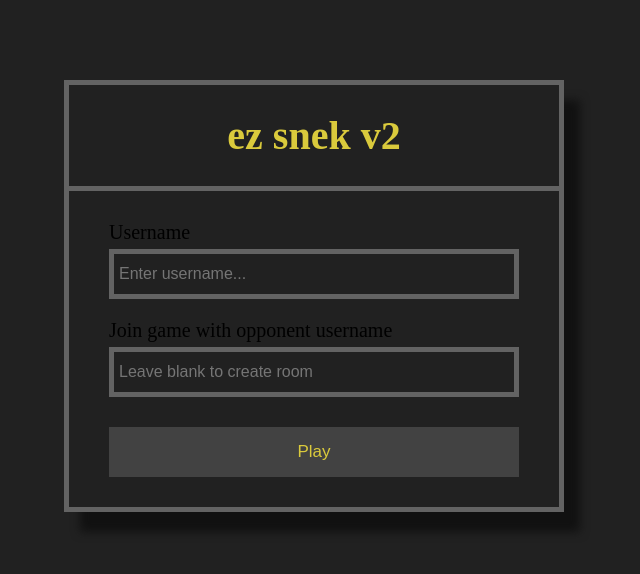
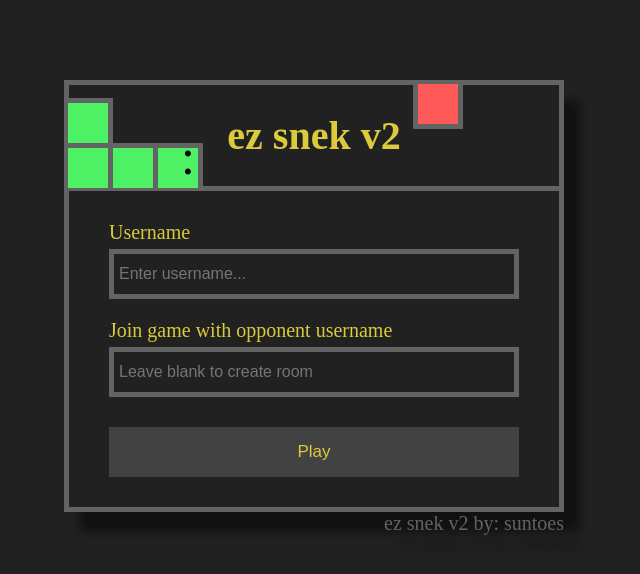
Before and after one commit to suntoes/ez-snek-online, a website: page public/index.html in a window 1280 px wide. Shown: the whole page, without its empty margins (326-966 px from the left). Drawn offline with nearby package versions, Linux system fonts and the light colour scheme; no server answers.

Commit message:
new index ui

```diff
--- a/public/css/style.css
+++ b/public/css/style.css
@@ -114,10 +114,6 @@ h1 {
 	background: #212121;
 }
 
-.join-main p {
-	margin-bottom: 20px;
-}
-
 .join-main .form-control {
 	margin-bottom: 20px;
 }
--- a/public/index.html
+++ b/public/index.html
@@ -11,12 +11,19 @@
 	<body>
 		<div class="join-container">
 			<header class="join-header">
+				<div class="poster">
+					<div class="cell"></div>
+					<div class="cell"></div>
+					<div class="cell body"></div>
+					<div class="cell head"><div class="eyes">:</div></div>
+					<div class="apple"></div>
+				</div>
 				<h1>ez snek v2</h1>
 			</header>
 			<main class="join-main">
 				<form action="game">
 					<div class="form-control">
-						<label for="username">Username</label>
+						<label for="username" class="userid">Username</label>
 						<input
 							type="text"
 							name="username"
@@ -26,7 +33,7 @@
 						/>
 					</div>
 					<div class="form-control">
-						<label for="">Join game with opponent username</label>
+						<label for="" class="hostid">Join game with opponent username</label>
 						<input
 							type="text"
 							name="host"
@@ -37,6 +44,9 @@
 					<button type="submit" class="btn">Play</button>
 				</form>
 			</main>
+			<div class="bottom-bar">
+				<a href="https://github.com/suntoes">ez snek v2 by: suntoes</a>
+			</div>
 		</div>
 		<script src="/socket.io/socket.io.js"></script>
 		<script src="/js/index.js"></script>
```
